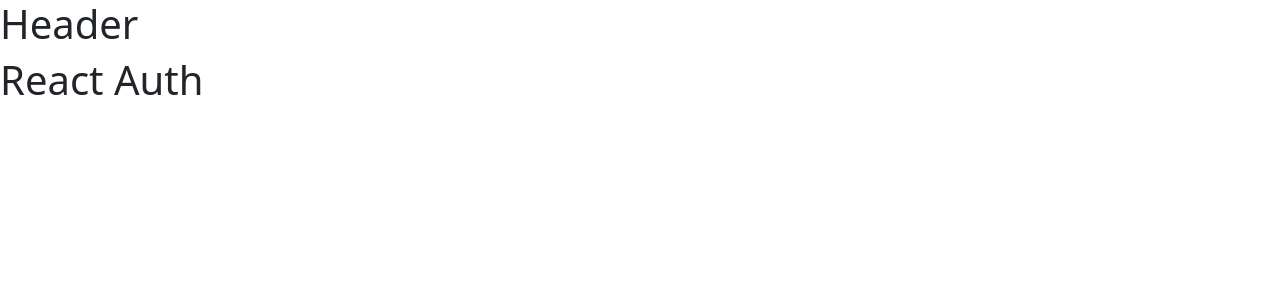
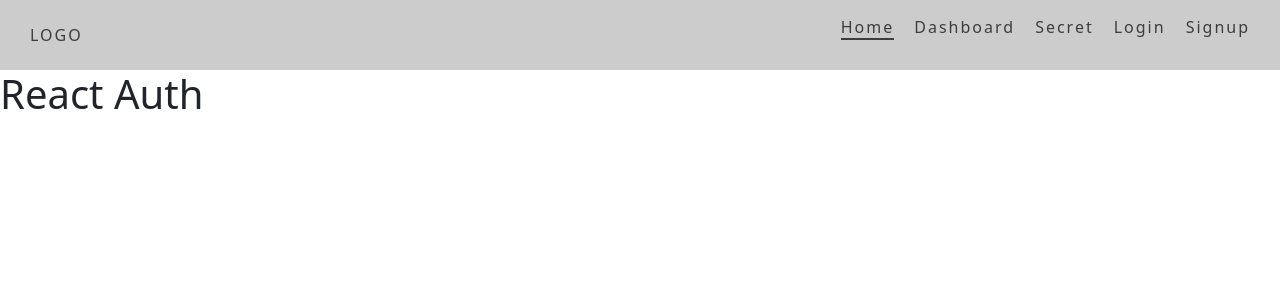
Before and after one commit to JoseMiguelVazquez/03-react-auth, a React (Vite) app: page / in a window 1280 px wide. Shown: the top 300 px of the page. Built offline with nearby package versions, Linux system fonts and the light colour scheme.

Commit message:
Header w/scss & BEM

```diff
--- a/src/components/Header/Header.jsx
+++ b/src/components/Header/Header.jsx
@@ -3,9 +3,26 @@ import './Header.scss'
 
 const Header = () => {
   return (
-    <h1>
-      Header
-    </h1>
+    <nav className='header'>
+      <a href='/' className='header__logo'>LOGO</a>
+      <ul className='header__nav-list'>
+        <li className='header__list-item'>
+          <a href='/' className='header__item-link header__item-link--is-active'>Home</a>
+        </li>
+        <li className='header__list-item'>
+          <a href='/dashboard' className='header__item-link'>Dashboard</a>
+        </li>
+        <li className='header__list-item'>
+          <a href='/secret' className='header__item-link'>Secret</a>
+        </li>
+        <li className='header__list-item'>
+          <a href='/login' className='header__item-link'>Login</a>
+        </li>
+        <li className='header__list-item'>
+          <a href='/singup' className='header__item-link'>Signup</a>
+        </li>
+      </ul>
+    </nav>
   )
 }
 
--- a/src/components/Header/Header.scss
+++ b/src/components/Header/Header.scss
@@ -0,0 +1,39 @@
+$menu-color: #3d3d3d;
+
+@mixin header-link($hover: true) {
+    color: $menu-color;
+    text-decoration: none;
+    letter-spacing: 2px;
+
+    @if $hover {
+        &:hover {
+            border-bottom: solid 2px $menu-color;
+        }
+    }
+}
+
+.header {
+    background-color: #ccc;
+    display: flex;
+    justify-content: space-between;
+    align-items: center;
+    padding: 15px 30px;
+
+    &__logo {
+        @include header-link(false);
+    }
+    &__nav-list {
+        display: flex;
+        flex-wrap: wrap;
+        list-style: none;
+        column-gap: 20px;
+    }
+
+    &__item-link {
+        @include header-link;
+
+        &--is-active {
+            border-bottom: solid 2px $menu-color;
+        }
+    }
+}
```
